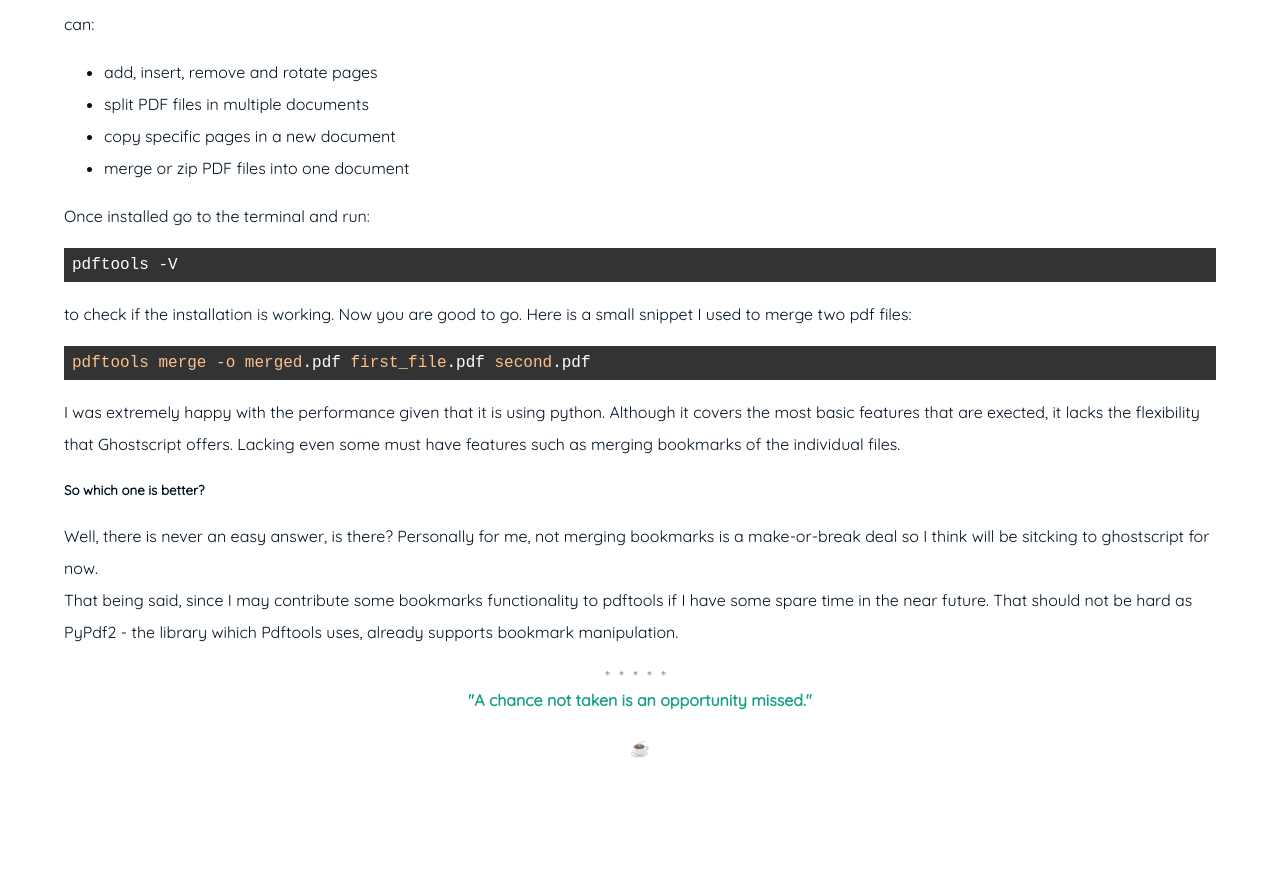
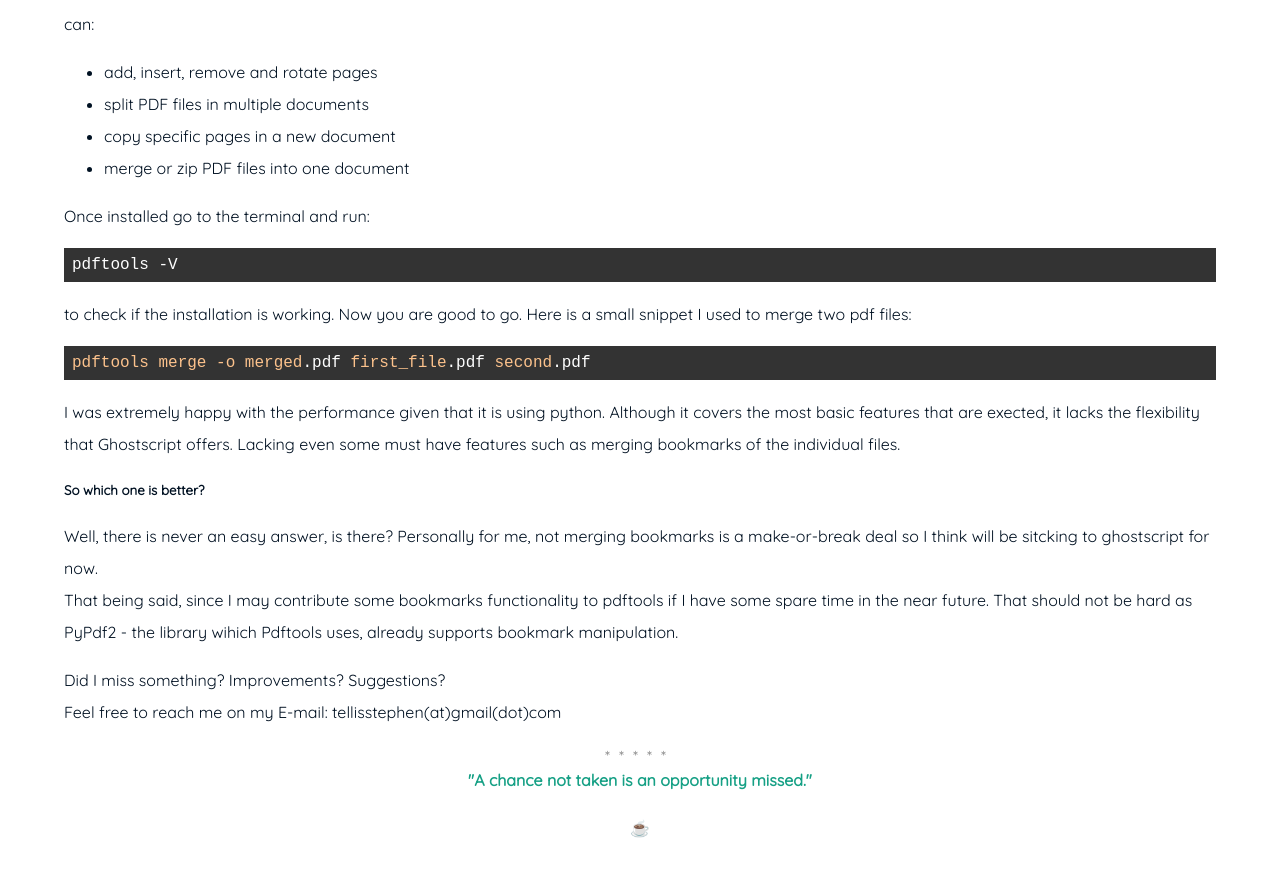
Before and after one commit to Stephen-Tellis/home, a Jekyll site: the page built from _posts/2020-06-27-Linux-PDF-Manipulation.md, in a window 1280 px wide and 900 px high, scrolled down 993 px. Shown: the top 877 px of the window. Built offline with Jekyll 4.4.1, drawn with Linux system fonts in a browser that asks for light colours; before the commit the page ends 1813 px from its top, so only the background shows below that.

Commit message:
Update 2020-06-27-Linux-PDF-Manipulation.md

```diff
--- a/_posts/2020-06-27-Linux-PDF-Manipulation.md
+++ b/_posts/2020-06-27-Linux-PDF-Manipulation.md
@@ -49,6 +49,9 @@
 Well, there is never an easy answer, is there? Personally for me, not merging bookmarks is a make-or-break deal so I think will be sitcking to ghostscript for now.
 That being said, since I may contribute some bookmarks functionality to pdftools if I have some spare time in the near future. That should not be hard as PyPdf2 - the library wihich Pdftools uses, already supports bookmark manipulation.
 
+Did I miss something? Improvements? Suggestions?
+Feel free to reach me on my E-mail: tellisstephen(at)gmail(dot)com
+
 {% comment %}
 Might you have an include in your theme? Why not try it here!
 {% include my-themes-great-include.html %}
```
